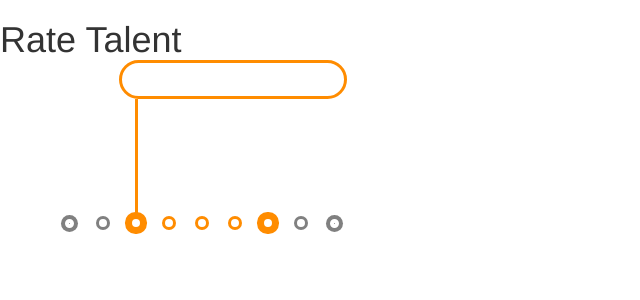
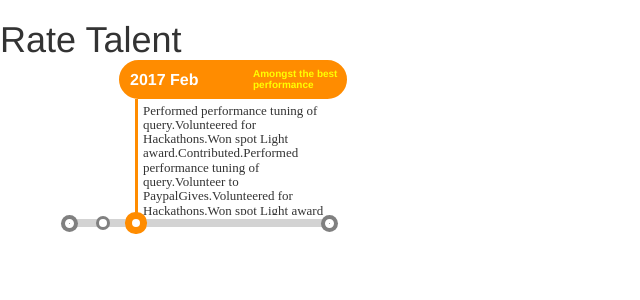
Before and after one commit to shanmugakannan/talent, an Angular app: page / in a window 1280 px wide. Shown: the top 300 px of the page, without its empty margins (0-640 px from the left). Built offline with nearby package versions, Linux system fonts and the light colour scheme.

Commit message:
Timeline - Remove multiple bubbles

```diff
--- a/src/app/timeline/timeline.component.css
+++ b/src/app/timeline/timeline.component.css
@@ -20,6 +20,16 @@
     box-shadow: 0px 0px 0px 4px grey;
     border-radius: 50%
 }
+.end-dot{
+    height: 9px;
+    width: 9px;
+    background-color: grey;
+    border: 4px solid white;
+    box-shadow: 0px 0px 0px 4px grey;
+    border-radius: 50%;
+    float: left;
+    margin-left: 185px;
+}
 .grey{
     height: 5px;
     width: 5px;
@@ -28,20 +38,11 @@
     box-shadow: 0px 0px 0px 3px grey;
     border-radius: 50%;
 }
-.orange{
-    height: 5px;
-    width: 5px;
-    background-color: darkorange;
-    border: 4px solid white;
-    box-shadow: 0px 0px 0px 3px darkorange;
-    border-radius: 50%;
-}
 
 .rectangle{
     border: solid thick darkorange;
     border-width: 3px;
     margin: 3px;
-    width: 352px;
     margin-left: 95px;
     margin-bottom: 6px;
     height: 114px;
@@ -58,8 +59,46 @@
     border-radius: 21px;
     margin-bottom: -3px;
     height: 39px;
+    color: white;
+    background: darkorange;
+    font-size: medium;
+    font-weight: bold;
+    padding-left: 11px;
+    padding: 8px;
+}
+
+.linear-line {
+    width: 245px;
+    margin-left: 37px;
+    background: lightgray;
+    padding: 4px;
+    margin-bottom: -8px;
 }
 
 ul{
     list-style: none;
 }
+
+.rating-text{
+    font-size: x-small;
+    word-wrap: normal;
+    margin: -20px 3px 0px 123px;
+    width: 90px;
+    color: yellow;
+}
+
+.rating-summary{
+    font-size: small;
+    font-family: cursive;
+    width: 204px;
+    word-break: break-word;
+    padding: 5px;
+    overflow-y: scroll;
+    height: 116px;
+    -ms-overflow-style: none;
+}
+
+.rating-summary::-webkit-scrollbar {
+  /* This is the magic bit */
+  display: none;
+}
--- a/src/app/timeline/timeline.component.html
+++ b/src/app/timeline/timeline.component.html
@@ -1,19 +1,20 @@
 <ul>
     <li>
-        <div class="timeline-header"></div>
+        <div class="timeline-header">
+            <span>{{yearText}} {{monthText}}</span>
+            <div class ="rating-text">
+             {{rating}}
+            </div>
+        </div>
     </li>
     <li>
-        <div class="rectangle"></div>
+        <div class="rectangle"><div class="rating-summary">{{ratingSummary}}</div></div>
     </li>
     <li>
         <div class="circle darkgrey"></div>
         <div class="circle grey"></div>
         <div class="circle concentric"></div>
-        <div class="circle orange"></div>
-        <div class="circle orange"></div>
-        <div class="circle orange"></div>
-        <div class="circle concentric"></div>
-        <div class="circle grey"></div>
-        <div class="circle darkgrey"></div>
+        <div class="linear-line"></div>
+        <div class="end-dot"></div>
     </li>
 </ul>
--- a/src/app/timeline/timeline.component.ts
+++ b/src/app/timeline/timeline.component.ts
@@ -8,6 +8,11 @@ import { ListItem } from '../select-list/select-list.model';
 })
 export class TimelineComponent implements OnInit {
   items : ListItem[];
+  year:Date;
+  yearText : number;
+  monthText: string;
+  rating:string;
+  ratingSummary:string;
   constructor() {
     this.items = [
                    {"title":"Promotion",
@@ -30,6 +35,14 @@ export class TimelineComponent implements OnInit {
                                       {"text":"Move to different BU","icon":"fa fa-exchange"},
                                       {"text":"Stretch assignment in different BU","icon":"fa fa-arrows-h"}]}
                  ]
+
+                 var months : string[] = ["Jan", "Feb", "Mar", "Apr", "May", "Jun", "Jul", "Aug", "Sept", "Oct", "Nov", "Dec"];
+                 this.year = new Date();
+                 var monthNumber = this.year.getMonth();
+                 this.monthText = months[monthNumber];
+                 this.yearText =this.year.getFullYear();
+                 this.rating = "Amongst the best performance";
+                 this.ratingSummary ="Performed performance tuning of query.Volunteered for Hackathons.Won spot Light award.Contributed.Performed performance tuning of query.Volunteer to PaypalGives.Volunteered for Hackathons.Won spot Light award";
                 }
 
   ngOnInit() {
```
